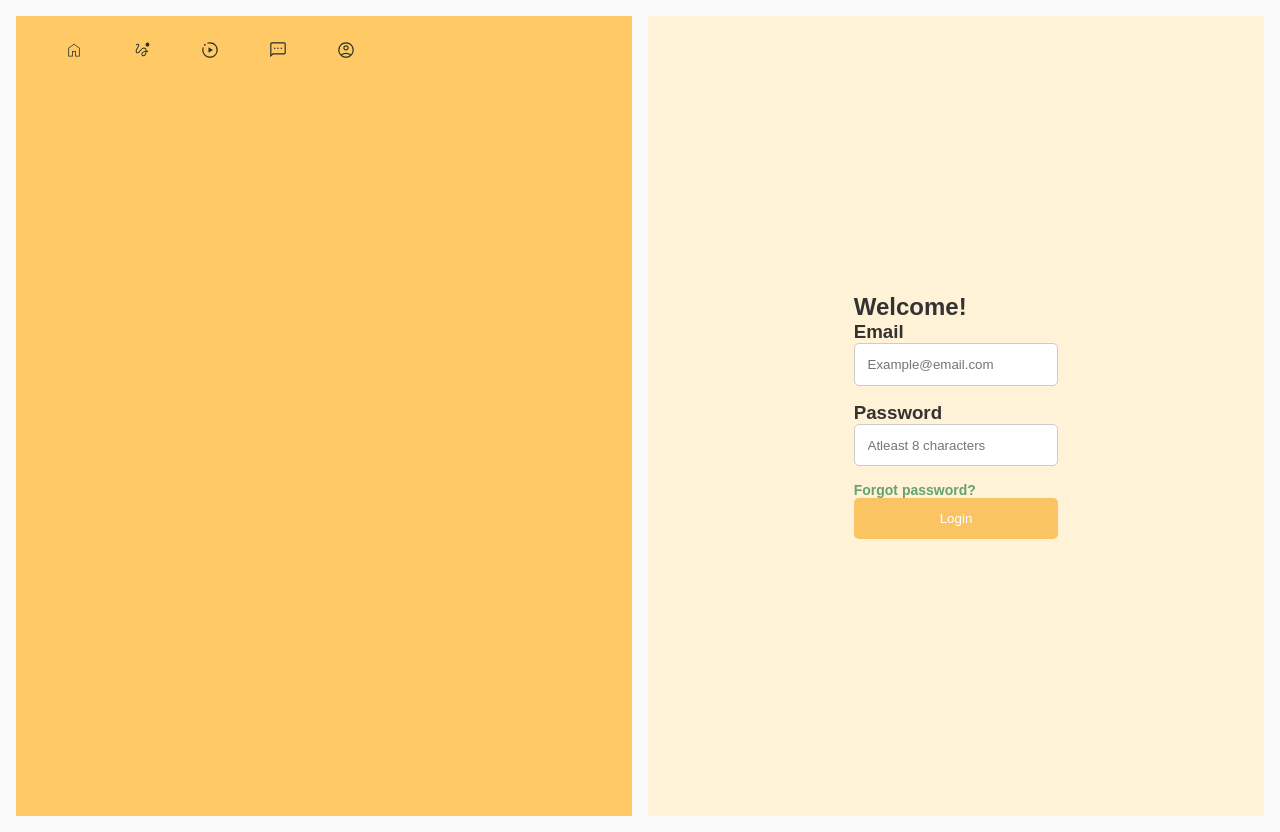
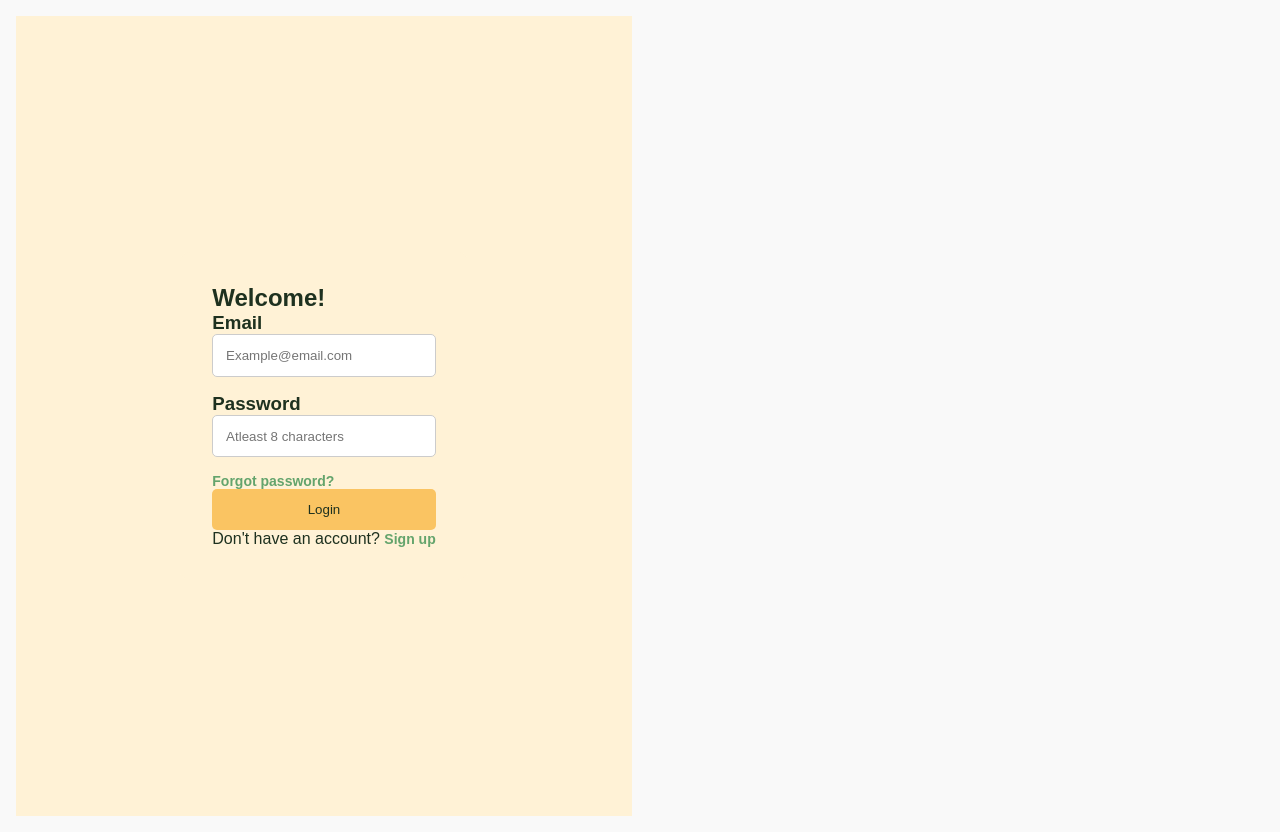
Before and after one commit to Group-3-Las-Palmas/Group-3, a React (Vite) app in the folder frontend/: page / in a window 1280 px wide. Built offline with nearby package versions, Linux system fonts and the light colour scheme.

Commit message:
Made few more adjustments

```diff
--- a/frontend/src/App.jsx
+++ b/frontend/src/App.jsx
@@ -1,6 +1,5 @@
 // import { useState, useEffect } from 'react'
 import { BrowserRouter, Route, Routes } from 'react-router-dom'
-import { NavBar } from './components/navBar/navBar.jsx'
 // import { profilePage } from './pages/profilePage.jsx'
 import { LandingPage } from './pages/landingPage.jsx'
 // import { LoginPage } from './pages/landingPage.jsx'
@@ -14,13 +13,13 @@ function App() {
     <>
       <section className='page-content'>
         <BrowserRouter>
-          <NavBar />
           <Routes>
             <Route path="/" element={<LandingPage />} />
             <Route path="/activityPage" element={<activityPage />} />
             <Route path="/current-activity" element={<activityPage />} />
             <Route path="/forumPage" element={<forumPage />} />
             <Route path="/profilePage" element={<profilePage />} />
+            <Route path="/mainPage" element={<mainPage />} />
           </Routes>
         </BrowserRouter>
       </section>
--- a/frontend/src/components/login/login.jsx
+++ b/frontend/src/components/login/login.jsx
@@ -63,6 +63,7 @@ const Login = () => {
         />
         <a href="#">Forgot password?</a>
         <Button type="submit">Login</Button>
+        <p>Don't have an account? <a href="#">Sign up</a></p>
       </Form>
     </Container>
   );
--- a/frontend/src/components/login/loginStyled.js
+++ b/frontend/src/components/login/loginStyled.js
@@ -13,6 +13,18 @@ export const Container = styled.div`
     color: #64A46C;
     font-weight: bold;
     font-size: 14px;
+  }
+
+  h2, h3{
+    color: #1E311F;
+  }
+
+  button{
+    color: #1E311F;
+  }
+
+  p{
+    color: #1E311F;
   }
 `;
 
--- a/frontend/src/components/navBar/navBar.jsx
+++ b/frontend/src/components/navBar/navBar.jsx
@@ -10,7 +10,7 @@ export const NavBar = () => {
     return (
         <NavBarContainer>
             <ul>
-                <li><Link to="/"><img src={homeIcon} alt="Home" /></Link></li>
+                <li><Link to="/mainPage"><img src={homeIcon} alt="Home" /></Link></li>
                 <li><Link to="/activityPage"><img src={activityIcon} alt="Activity" /></Link></li>
                 <li><Link to="/current-activityPage"><img src={currentActivityIcon} alt="currentActivity" /></Link></li>
                 <li><Link to="/forumPage"><img src={forumIcon} alt="forum" /></Link></li>
```
